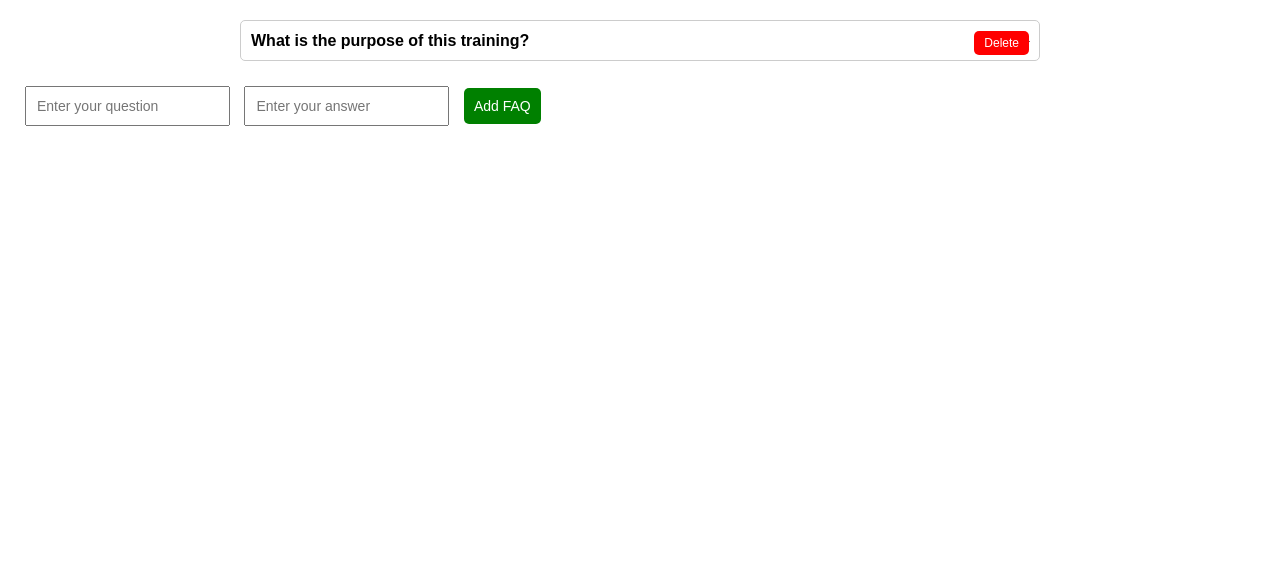
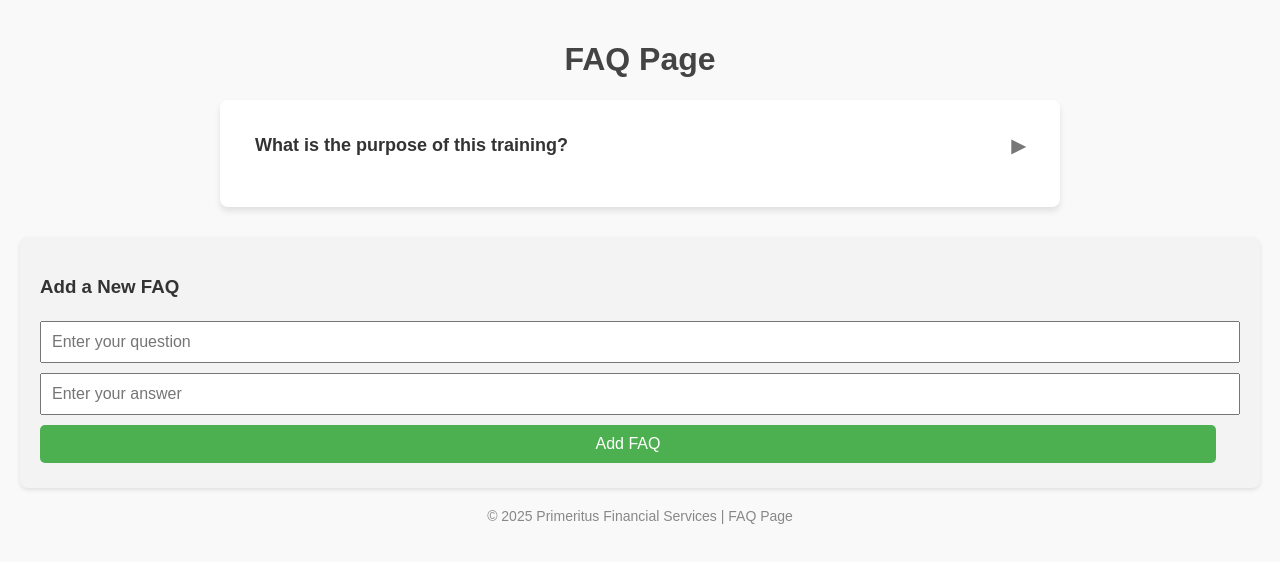
Before and after one commit to ChalkYesterday/PFS-FAQ-Training, a plain HTML site: page index.html in a window 1280 px wide. Drawn offline with Linux system fonts and the light colour scheme.

Commit message:
Update index.html

```diff
--- a/index.html
+++ b/index.html
@@ -5,72 +5,104 @@
     <meta name="viewport" content="width=device-width, initial-scale=1.0">
     <title>FAQ Page</title>
     <style>
+        /* General Page Styling */
         body {
-            font-family: Arial, sans-serif;
+            font-family: 'Arial', sans-serif;
+            background-color: #f9f9f9;
             margin: 0;
             padding: 20px;
+            color: #333;
+        }
+        h1 {
+            text-align: center;
+            color: #444;
         }
         .faq-container {
             max-width: 800px;
-            margin: auto;
+            margin: 0 auto;
+            background-color: #fff;
+            box-shadow: 0px 4px 6px rgba(0, 0, 0, 0.1);
+            border-radius: 8px;
+            padding: 20px;
         }
+
+        /* FAQ Item Styles */
         .faq-item {
-            border: 1px solid #ccc;
-            border-radius: 5px;
-            margin-bottom: 10px;
-            padding: 10px;
-            position: relative;
+            margin-bottom: 15px;
+            border-bottom: 1px solid #eaeaea;
+            padding: 15px;
+            transition: all 0.3s ease;
+        }
+        .faq-item:last-child {
+            border-bottom: none;
+        }
+        .faq-item:hover {
+            background-color: #f5f5f5;
         }
         .faq-question {
-            cursor: pointer;
-            font-weight: bold;
             display: flex;
             justify-content: space-between;
             align-items: center;
+            font-size: 18px;
+            font-weight: bold;
+            cursor: pointer;
+            color: #333;
         }
         .faq-answer {
             display: none;
-            padding: 10px 0;
+            font-size: 16px;
+            margin-top: 10px;
             color: #555;
+            line-height: 1.6;
         }
+
+        /* Arrow Styling */
         .arrow {
+            font-size: 18px;
+            color: #777;
             transition: transform 0.3s ease;
         }
         .arrow.rotate {
             transform: rotate(90deg);
         }
-        .delete-btn {
-            position: absolute;
-            top: 10px;
-            right: 10px;
-            background-color: red;
-            color: white;
-            border: none;
-            padding: 5px 10px;
-            cursor: pointer;
-            border-radius: 5px;
-            font-size: 12px;
-        }
+
+        /* Add FAQ Form */
         .add-faq-form {
-            margin-top: 20px;
+            margin-top: 30px;
+            padding: 20px;
+            background-color: #f3f3f3;
+            border-radius: 8px;
+            box-shadow: 0px 2px 4px rgba(0, 0, 0, 0.1);
         }
         .add-faq-form input, .add-faq-form button {
-            margin: 5px;
+            font-size: 16px;
             padding: 10px;
-            font-size: 14px;
+            margin: 5px 0;
+            width: calc(100% - 24px);
         }
         .add-faq-form button {
-            background-color: green;
+            background-color: #4CAF50;
             color: white;
             border: none;
             cursor: pointer;
             border-radius: 5px;
         }
+        .add-faq-form button:hover {
+            background-color: #45a049;
+        }
+
+        /* Footer */
+        footer {
+            text-align: center;
+            margin-top: 20px;
+            font-size: 14px;
+            color: #888;
+        }
     </style>
 </head>
 <body>
+    <h1>FAQ Page</h1>
     <div class="faq-container" id="faqContainer">
-        <!-- Initial FAQs -->
         <div class="faq-item">
             <div class="faq-question">
                 What is the purpose of this training?
@@ -79,16 +111,19 @@
             <div class="faq-answer">
                 This training is designed to help you understand the tools and resources available for your role and how to use them effectively.
             </div>
-            <button class="delete-btn">Delete</button>
         </div>
     </div>
 
-    <!-- Add FAQ Form -->
     <div class="add-faq-form">
+        <h3>Add a New FAQ</h3>
         <input type="text" id="newQuestion" placeholder="Enter your question" required>
         <input type="text" id="newAnswer" placeholder="Enter your answer" required>
         <button id="addFaqBtn">Add FAQ</button>
     </div>
+
+    <footer>
+        © 2025 Primeritus Financial Services | FAQ Page
+    </footer>
 
     <script>
         // Function to handle FAQ toggle
@@ -106,12 +141,6 @@
             }
         }
 
-        // Function to delete an FAQ
-        function deleteFaq(event) {
-            const faqItem = event.target.closest('.faq-item');
-            faqItem.remove();
-        }
-
         // Function to add a new FAQ
         function addFaq() {
             const questionText = document.getElementById('newQuestion').value;
@@ -122,41 +151,24 @@
                 return;
             }
 
-            // Create new FAQ item
             const faqItem = document.createElement('div');
             faqItem.classList.add('faq-item');
-
             faqItem.innerHTML = `
                 <div class="faq-question">
                     ${questionText} <span class="arrow">▶</span>
                 </div>
-                <div class="faq-answer">
-                    ${answerText}
-                </div>
-                <button class="delete-btn">Delete</button>
+                <div class="faq-answer">${answerText}</div>
             `;
-
-            // Append the new FAQ to the container
+            faqItem.querySelector('.faq-question').addEventListener('click', toggleAnswer);
             document.getElementById('faqContainer').appendChild(faqItem);
 
-            // Add event listeners to the new elements
-            faqItem.querySelector('.faq-question').addEventListener('click', toggleAnswer);
-            faqItem.querySelector('.delete-btn').addEventListener('click', deleteFaq);
-
-            // Clear input fields
+            // Clear inputs
             document.getElementById('newQuestion').value = '';
             document.getElementById('newAnswer').value = '';
         }
 
-        // Add event listeners to existing FAQs
-        document.querySelectorAll('.faq-question').forEach(question => {
-            question.addEventListener('click', toggleAnswer);
-        });
-        document.querySelectorAll('.delete-btn').forEach(button => {
-            button.addEventListener('click', deleteFaq);
-        });
-
-        // Add event listener to the Add FAQ button
+        // Add event listeners
+        document.querySelectorAll('.faq-question').forEach(q => q.addEventListener('click', toggleAnswer));
         document.getElementById('addFaqBtn').addEventListener('click', addFaq);
     </script>
 </body>
```
